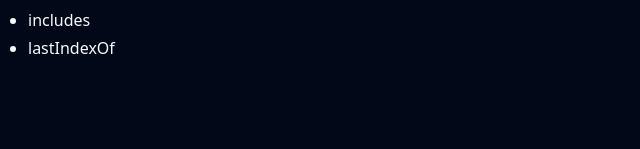
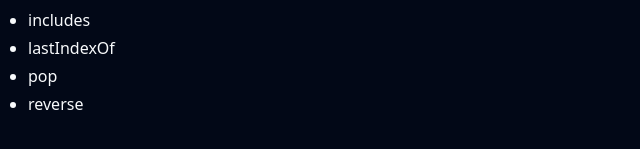
Before and after one commit to emilshr/polyfill-browser, a React (Vite) app: page / in a window 1280 px wide. Shown: the part 521-670 px from the top of the page, without its empty margins (0-640 px from the left). Built offline with nearby package versions, Linux system fonts and the light colour scheme.

Commit message:
more polyfills

```diff
--- a/src/data.ts
+++ b/src/data.ts
@@ -296,4 +296,25 @@ export const arrayPolyfillConfig: PolyfillConfig[] = [
   return output;
 }`,
   },
+  {
+    func: "pop",
+    codeSnippet: `Array.prototype.pop = function() {
+  if (this.length === 0) {
+    return undefined;
+  }
+  return this[this.length - 1];
+}`,
+  },
+  {
+    func: "reverse",
+    codeSnippet: `Array.prototype.reverse = function() {
+  let temp = undefined;
+  for (let i = 0, j = this.length - 1; i <= j; i ++, j --) {
+    temp = this[i];
+    this[i] = this[j];
+    this[j] = temp;
+  }
+  return this
+}`,
+  },
 ];
```
